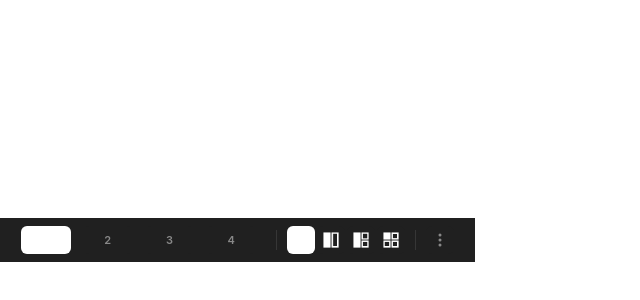
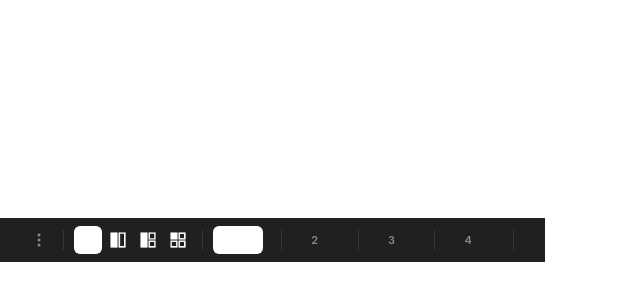
Before and after one commit to mstk-nshr/tile_wm, a website built with Vite: page index.html in a window 1280 px wide. Shown: the part 160-460 px from the top of the page, without its empty margins (0-640 px from the left). Built offline with nearby package versions, Linux system fonts and the light colour scheme.

Commit message:
feat: Change the display order of the buttons.

```diff
--- a/index.html
+++ b/index.html
@@ -8,14 +8,24 @@
   </head>
   <body>
     <div id="taskbar">
-      <!-- Left: Desktop switcher (generated by JS) -->
-      <div id="desktop-section">
+      <!-- Left spacer -->
+      <div class="spacer"></div>
+
+      <!-- Menu button (leftmost) -->
+      <div id="menu-section">
+        <button id="menu-btn" class="menu-btn" title="Menu">
+          <svg width="16" height="16" viewBox="0 0 16 16" fill="none">
+            <circle cx="8" cy="8" r="1.5" fill="currentColor"/>
+            <circle cx="8" cy="3" r="1.5" fill="currentColor"/>
+            <circle cx="8" cy="13" r="1.5" fill="currentColor"/>
+          </svg>
+        </button>
       </div>
 
       <!-- Separator -->
       <div class="separator"></div>
 
-      <!-- Center: Tiling mode buttons -->
+      <!-- Tiling mode buttons -->
       <div id="tiling-section">
         <button id="tiling-free" class="tiling-btn active" data-mode="free" title="Free mode">
           <span class="icon"><img src="/icons/free.png" alt="Free" /></span>
@@ -34,16 +44,15 @@
       <!-- Separator -->
       <div class="separator"></div>
 
-      <!-- Right: Menu button -->
-      <div id="menu-section">
-        <button id="menu-btn" class="menu-btn" title="Menu">
-          <svg width="16" height="16" viewBox="0 0 16 16" fill="none">
-            <circle cx="8" cy="8" r="1.5" fill="currentColor"/>
-            <circle cx="8" cy="3" r="1.5" fill="currentColor"/>
-            <circle cx="8" cy="13" r="1.5" fill="currentColor"/>
-          </svg>
-        </button>
+      <!-- Desktop switcher + app icons (generated by JS) -->
+      <div id="desktop-section">
       </div>
+
+      <!-- Separator -->
+      <div class="separator"></div>
+
+      <!-- Right spacer -->
+      <div class="spacer"></div>
     </div>
 
     <!-- Float mode window (draggable popup) -->
--- a/src/main.js
+++ b/src/main.js
@@ -313,7 +313,14 @@ function createDesktopButtons(desktopList) {
   desktopBtns = [];
   floatDskBtns = [];
 
-  desktopList.forEach((num) => {
+  desktopList.forEach((num, index) => {
+    // Insert separator before each desktop group after the first
+    if (index > 0) {
+      const sep = document.createElement("div");
+      sep.className = "separator";
+      desktopSection.appendChild(sep);
+    }
+
     const container = document.createElement("div");
     container.className = "desktop-item-container";
     container.dataset.desktop = num;
--- a/src/styles.css
+++ b/src/styles.css
@@ -41,12 +41,17 @@ img {
   -webkit-app-region: drag;
 }
 
+/* ─── Spacer ─── */
+.spacer {
+  width: 20px;
+  flex-shrink: 0;
+}
+
 /* ─── Desktop Buttons ─── */
 #desktop-section {
   display: flex;
   align-items: center;
   gap: 2px;
-  padding-left: 20px;
 }
 
 /* ドラッグ中のみ、デスクトップセクションおよびコンテナをno-drag化してDnDを受け付ける */
@@ -150,7 +155,6 @@ img {
 #menu-section {
   display: flex;
   align-items: center;
-  padding-right: 20px;
 }
 
 .menu-btn {
```
